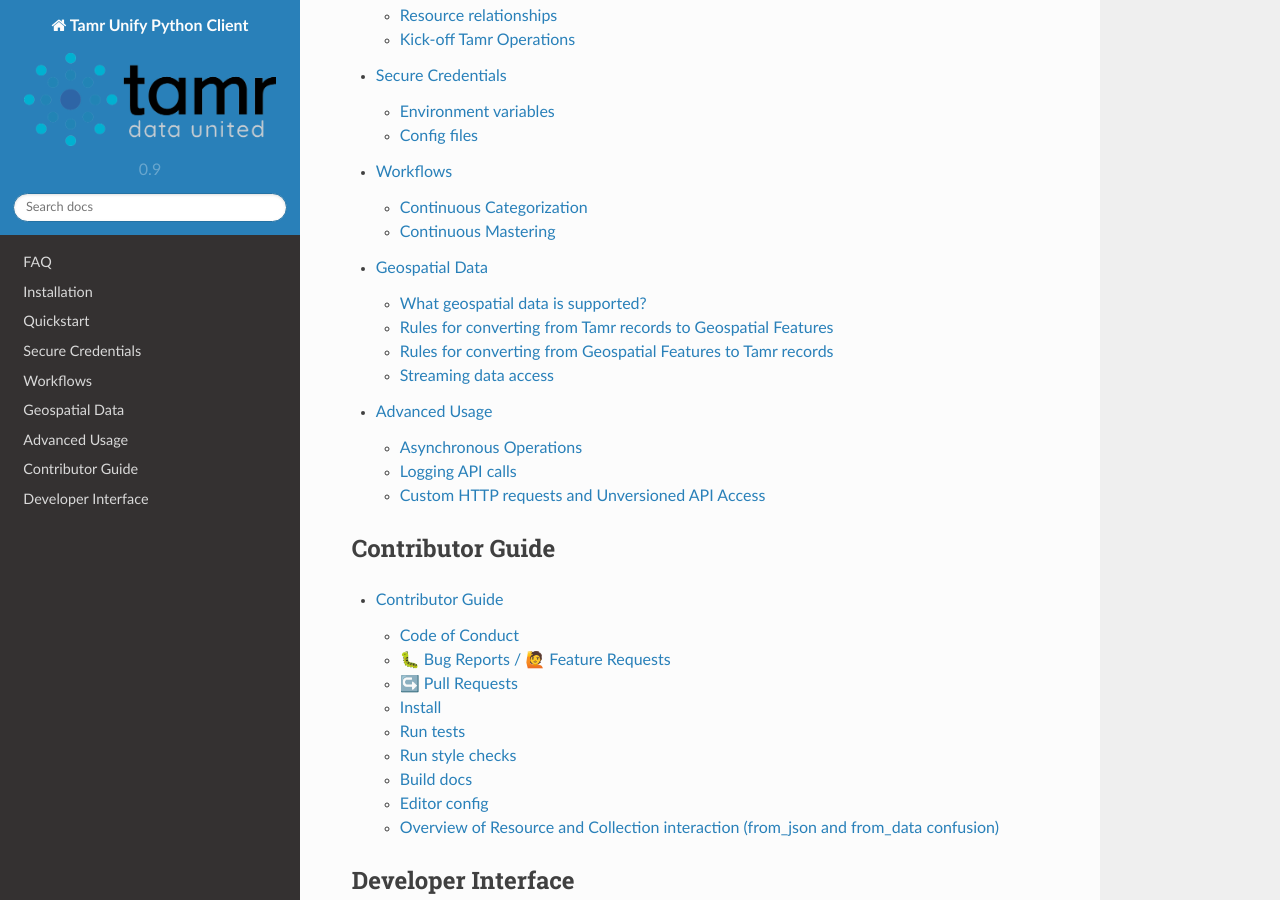
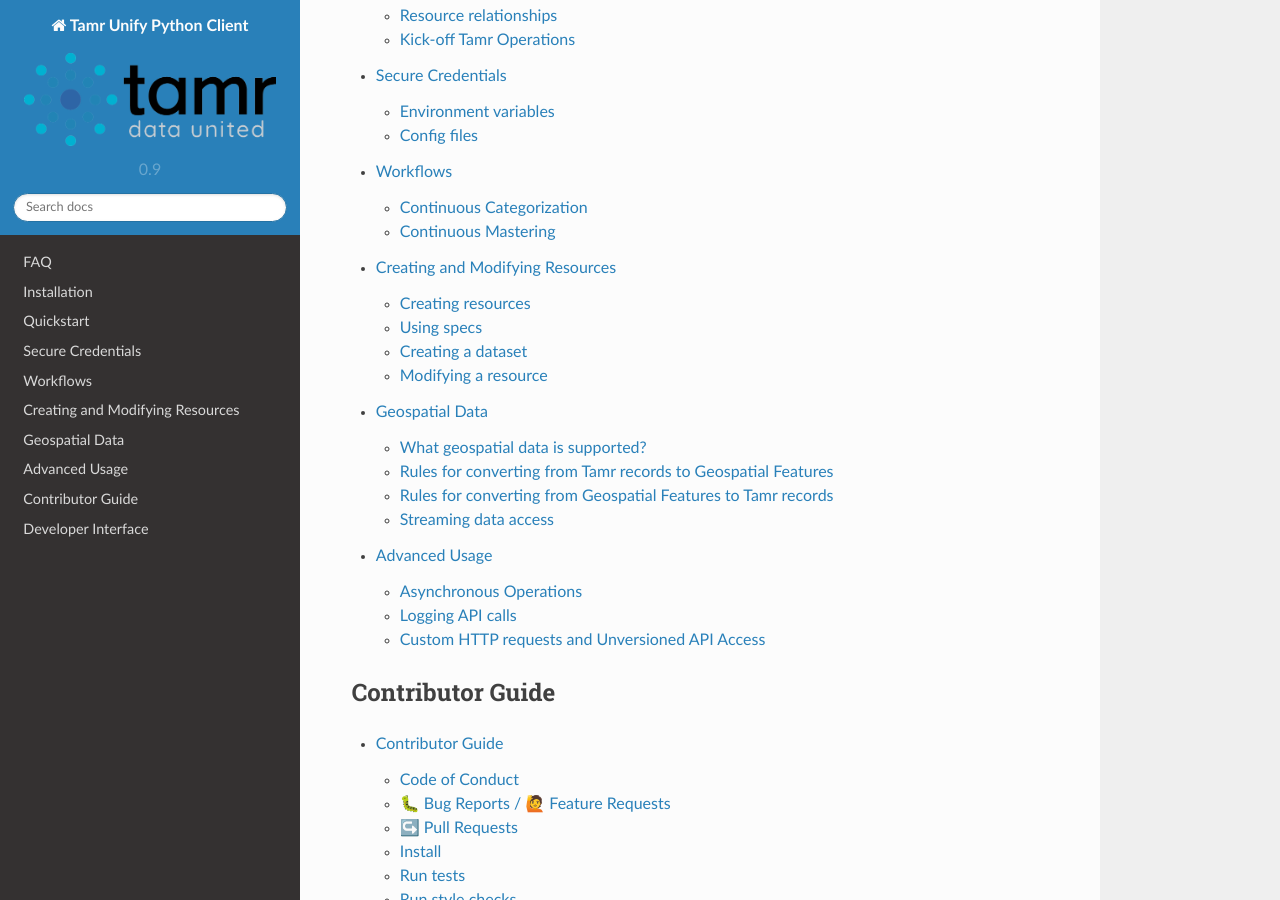
Before and after one commit to Datatamer/tamr-client, a Sphinx documentation site: the page built from docs/index.rst, in a window 1280 px wide and 900 px high, scrolled down 992 px. Built offline with Sphinx 7.4.7 and the Read the Docs theme 2.0.0, drawn with Linux system fonts in a browser that asks for light colours; some of the changed lines change nothing that is shown.

Commit message:
spec information in docs

```diff
--- a/docs/index.rst
+++ b/docs/index.rst
@@ -38,6 +38,7 @@
   user-guide/quickstart
   user-guide/secure-credentials
   user-guide/workflows
+  user-guide/spec
   user-guide/geo
   user-guide/advanced-usage
 
--- /dev/null
+++ b/docs/user-guide/spec.rst
@@ -0,0 +1,98 @@
+Creating and Modifying Resources
+================================
+
+Creating resources
+------------------
+
+Resources, such as projects, dataset, and attribute configurations,
+can be created through their respective collections.
+Each ``create`` function takes in a dictionary that conforms to the
+`Tamr Public Docs <https://docs.tamr.com/reference>`_ for creating that resource type::
+
+    spec = {
+        "name": "project",
+        "description": "Mastering Project",
+        "type": "DEDUP"
+        "unifiedDatasetName": "project_unified_dataset"
+    }
+    project = tamr.projects.create(spec)
+
+Using specs
+-----------
+
+These dictionaries can also be created using spec classes.
+
+Each ``Resource`` has a corresponding ``ResourceSpec`` which can be used to build an
+instance of that resource by specifying the value for each property.
+
+The spec can then be converted to a dictionary that can be passed to ``create``.
+
+For instance, to create a project::
+
+    spec = (
+        ProjectSpec.new()
+        .with_name("Project")
+        .with_type("DEDUP")
+        .with_description("Mastering Project")
+        .with_unified_dataset_name("Project_unified_dataset")
+    )
+    project = tamr.projects.create(spec.to_dict())
+
+
+Calling ``with_*`` on a spec creates a new spec with the same properties besides the
+modified one. The original spec is unaltered, so it could be used multiple times::
+
+    base_spec = (
+        ProjectSpec.new()
+        .with_type("DEDUP")
+        .with_description("Mastering Project")
+    )
+
+    specs = []
+    for name in project_names:
+        spec = (
+            base_spec.with_name(name)
+            .with_unified_dataset_name(name + "_unified_dataset")
+        )
+        specs.append(spec)
+
+    projects = [tamr.projects.create(spec.to_dict()) for spec in specs]
+
+
+Creating a dataset
+------------------
+
+Datasets can be created as described above, but the dataset's schema and
+records must then be handled separately.
+
+To combine all of these steps into one, ``DatasetCollection`` has a convenience
+function ``create_from_dataframe`` that takes a
+`Pandas DataFrame <https://pandas.pydata.org/pandas-docs/stable/reference/api/pandas.DataFrame.html>`_.
+This makes it easy to create a Tamr dataset from a CSV::
+
+    import pandas as pd
+
+    df = pd.read_csv("my_data.csv")
+    dataset = tamr.datasets.create_from_dataframe(df, "primary key name", "My Data")
+
+
+This will create a dataset called "My Data" with the specified primary key, an attribute
+for each column of the ``DataFrame``, and the ``DataFrame``'s rows as records.
+
+Modifying a resource
+--------------------
+
+Certain resources can also be modified using specs.
+
+After getting a spec corresponding to a resource and modifying some properties,
+the updated resource can be committed to Unify with the ``put`` function::
+
+    updated_dataset = (
+        dataset.spec()
+        .with_description("Modified description")
+        .put()
+    )
+
+Each spec class has many properties that can be changed, but refer to the
+`Public Docs <https://docs.tamr.com/reference>`_ for which properties will actually be updated in Tamr.
+If an immutable property is changed in the update request, the new value will simply be ignored.
```
